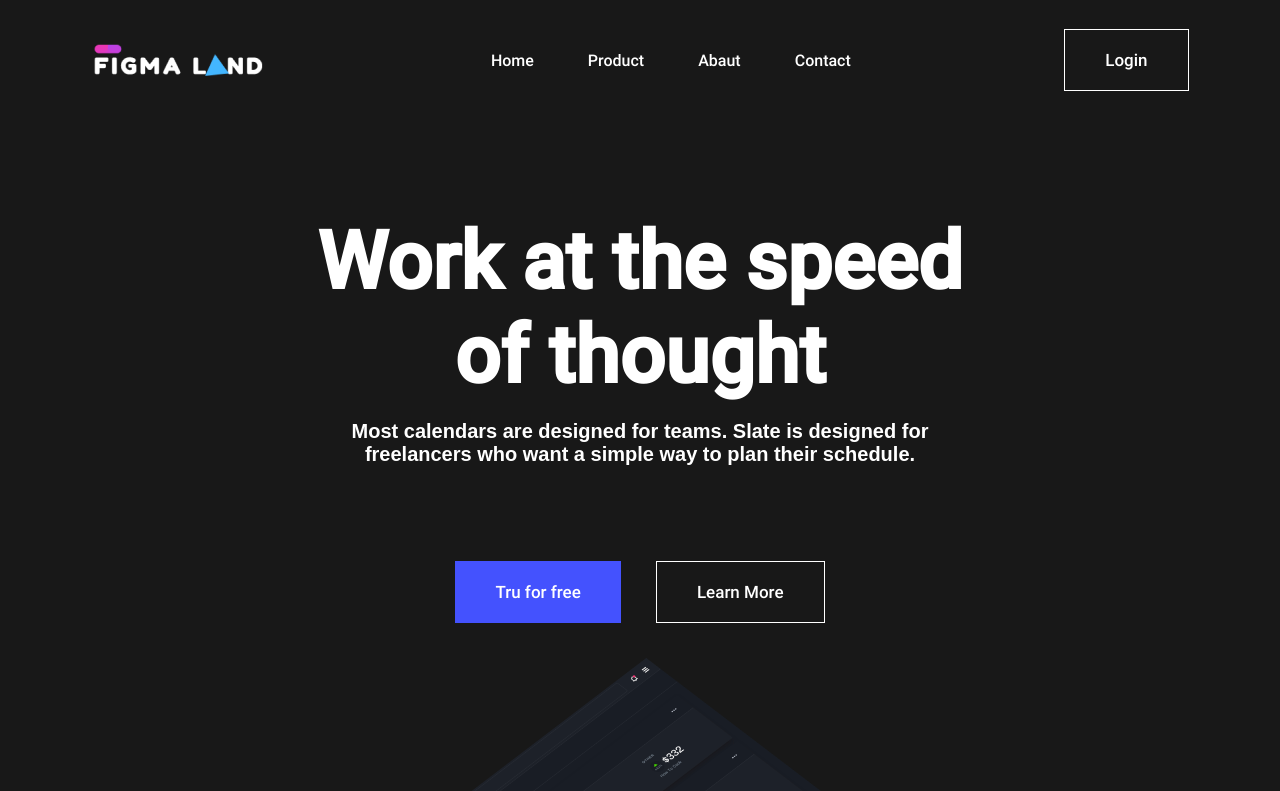
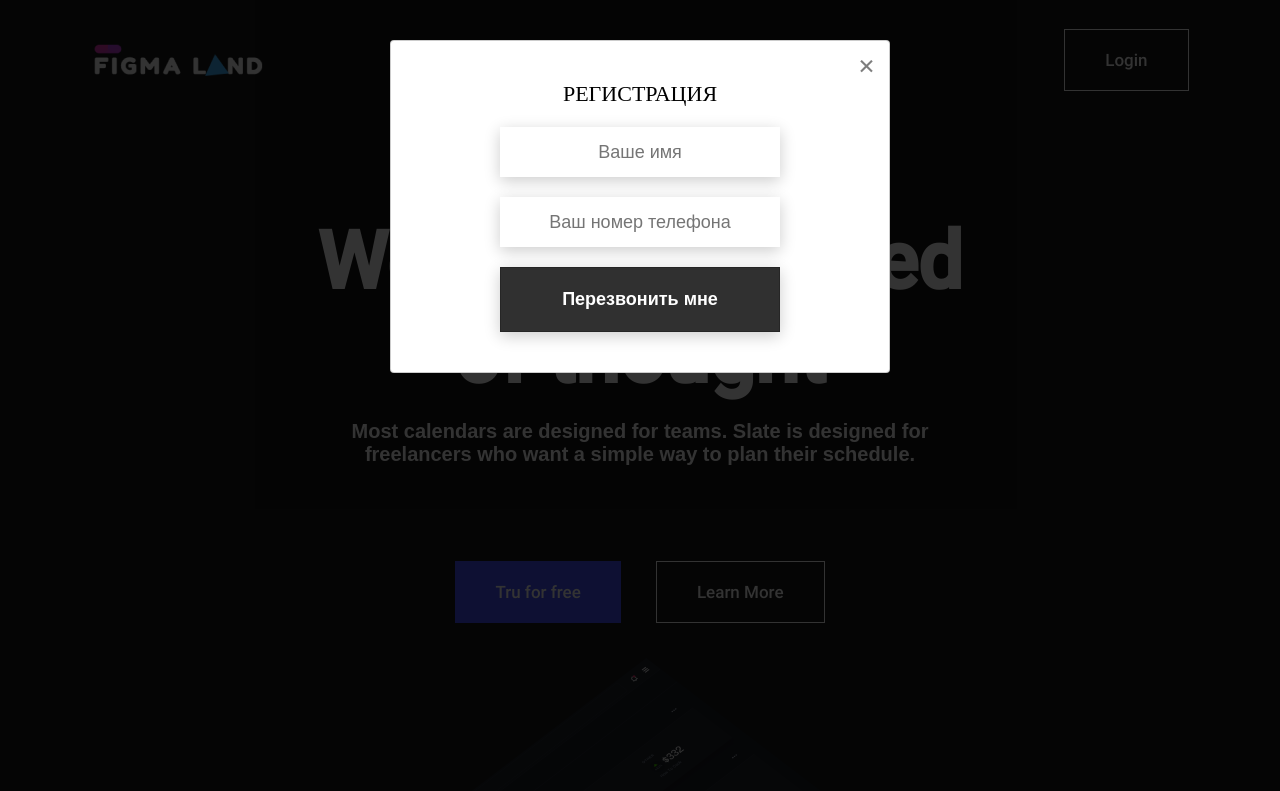
Before and after one commit to frontweb25/lending-figma, a plain HTML site: page index.html in a window 1280 px wide. Shown: the top 791 px of the page. Drawn offline with Linux system fonts and the light colour scheme; a web font is replaced by a local one.

Commit message:
add open modall

```diff
--- /dev/null
+++ b/css/modal.css
@@ -0,0 +1,94 @@
+.hide{
+    display: none;
+}
+
+.show{
+    display: block;
+}
+
+
+.modal {
+    position: fixed;
+    top: 0;
+    left: 0;
+    z-index: 1050;
+    /* display: none; */
+    width: 100%;
+    height: 100%;
+    overflow: hidden;
+    background-color: rgba(0,0,0, 0.8);
+}
+.modal__dialog {
+    max-width: 500px;
+    margin: 40px auto;
+}
+
+.modal__content {
+    position: relative;
+    width: 100%;
+    padding: 40px;
+    background-color: #fff;
+    border: 1px solid rgba(0,0,0,.2);
+    border-radius: 4px;
+    max-height: 80vh;
+    overflow-y: auto;
+}
+.modal__close {
+    position: absolute;
+    top: 8px;
+    right: 14px;
+    font-size: 30px;
+    color: #000;
+    opacity: .5;
+    font-weight: 700;
+    border: none;
+    background-color: transparent;
+    cursor: pointer;
+}
+.modal__title {
+    text-align: center;
+    font-size: 22px;
+    text-transform: uppercase;
+}
+.modal__input {
+    display: block;
+    margin: 20px auto 20px auto;
+    width: 280px;
+    height: 50px;
+    background: #fff;
+    box-shadow: 0 4px 15px rgb(0 0 0 / 20%);
+    border: none;
+    font-size: 18px;
+    text-align: center;
+    padding: 0 20px;
+    outline: 0;
+}
+.modal .btns {
+    display: block;
+    width: 280px;
+    margin: 0 auto;
+}
+.btn_min {
+    height: 50px;
+}
+
+.btns {
+    color: #fff;
+    border: none;
+    background-color: #303030;
+    width: 220px;
+    height: 65px;
+    display: flex;
+    justify-content: center;
+    align-items: center;
+    font-size: 18px;
+    font-weight: 700;
+    border: 1px solid rgba(0,0,0,.2);
+    box-shadow: 0 4px 15px rgb(0 0 0 / 20%);
+    cursor: pointer;
+    transition: .3s all;
+    outline: 0;
+}
+.btns:hover{
+    opacity: 0.9;
+}
--- a/index.html
+++ b/index.html
@@ -10,6 +10,7 @@
     <link rel="stylesheet" type="text/css" href="css/style.css">
     <link rel="stylesheet" type="text/css" href="css/main.css">
     <link rel="stylesheet" type="text/css" href="css/footer.css">
+    <link rel="stylesheet" type="text/css" href="css/modal.css">
     <title>Document</title>
 </head>
 <body>
@@ -24,7 +25,7 @@
                     <a class="header__link" href="#">Abaut</a>
                     <a class="header__link" href="#">Contact</a>
                 </nav>
-                <button class="secondary">Login</button>
+                <button class="secondary button-open-modal">Login</button>
             </section>
         </div>
 
@@ -171,5 +172,20 @@
             </div>
         </section>
     </main>
+    <div class="modal hide">
+        <div class="modal__dialog">
+            <div class="modal__content">
+                <form action="#">
+                    <div data-close class="modal__close">&times;</div>
+                    <div class="modal__title">Регистрация</div>
+                    <input required placeholder="Ваше имя" name="name" type="text" class="modal__input">
+                    <input required placeholder="Ваш номер телефона" name="phone" type="phone" class="modal__input">
+                    <button class="btns btn_dark btn_min">Перезвонить мне</button>
+                </form>
+            </div>
+        </div>
+    </div>
+
+    <script src="js/main.js"></script>
 </body>
 </html>
--- a/js/main.js
+++ b/js/main.js
@@ -0,0 +1,41 @@
+
+const btnModal = document.querySelector('.button-open-modal');
+const modal = document.querySelector('.modal');
+const closeModal = document.querySelector('[data-close]');
+
+btnModal.addEventListener('click', openModal);
+closeModal.addEventListener('click', hideModal);
+
+function openModal() {
+    modal.classList.remove('hide');
+    modal.classList.add('show');
+    document.body.style.overflow = 'hidden';
+}
+
+function hideModal() {
+    modal.classList.add('hide');
+    modal.classList.remove('show');
+    document.body.style.overflow = '';
+}
+
+modal.addEventListener('click', (event) => {
+    if(event.target === modal){
+        hideModal();
+        document.body.style.overflow = '';
+    }
+});
+
+document.addEventListener('keydown', (event) => {
+    if(event.code === 'Escape'){
+        hideModal();
+        document.body.style.overflow = '';
+    }
+});
+
+function showModalByScroll() {
+    if (window.pageYOffset + document.documentElement.clientHeight >= document.documentElement.scrollHeight) {
+        openModal();
+      window.removeEventListener('scroll', showModalByScroll);
+    }
+  }
+  window.addEventListener('scroll', showModalByScroll);
```
Also changed, not shown: 1 other file.
